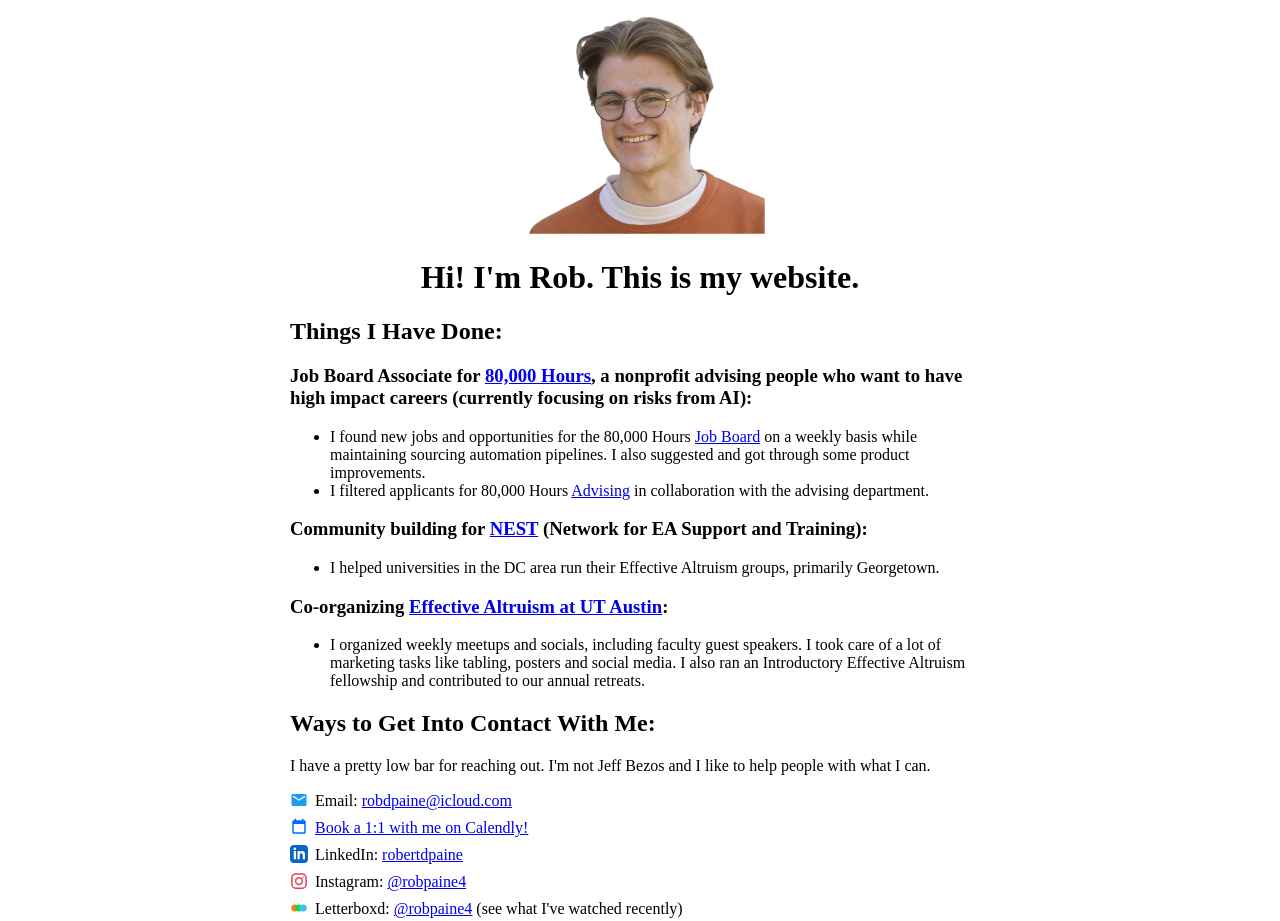
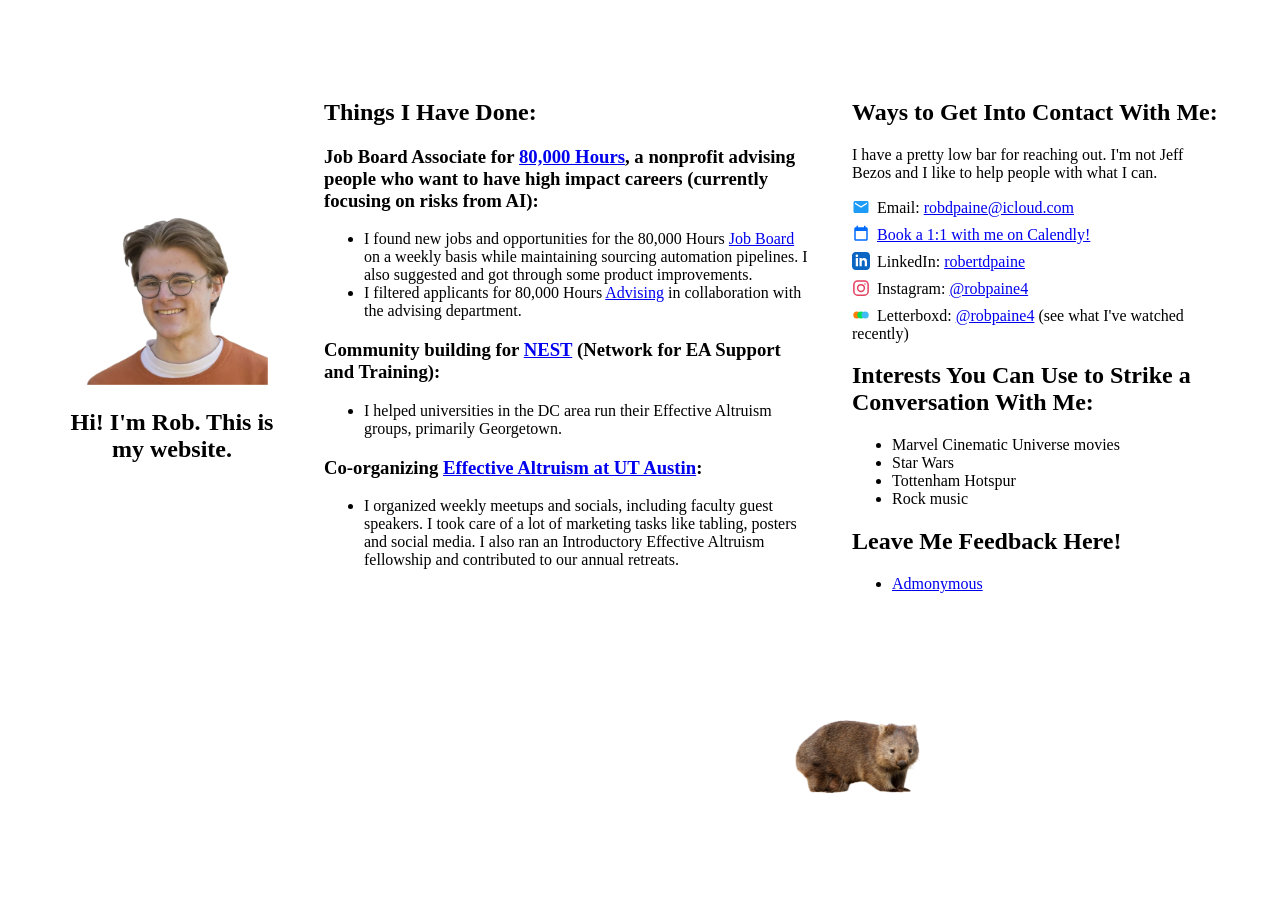
Before and after one commit to RobPaine1/RobPaine1.github.io, a plain HTML site: page index.html in a window 1280 px wide. Shown: the top 921 px of the page. After the commit the page ends 800 px from the top, so only its background shows below. Drawn offline with Linux system fonts and the light colour scheme; no server answers.

Commit message:
Lay the page out in three columns that fit one screen on desktop
- Photo and greeting, experience, and contact/interests/feedback now sit
  side by side on windows 1000px and wider
- Root font size follows the window so the layout keeps its proportions
  and never needs scrolling; phones keep the stacked column
- Shrink the wombat strip on desktop and size it with variables
- Hide the wombat hover card with display: none so it no longer adds a
  horizontal scrollbar when the wombat reaches the right edge

Co-Authored-By: Claude Fable 5.2 <noreply@anthropic.com>

```diff
--- a/index.html
+++ b/index.html
@@ -12,7 +12,7 @@
 <meta property="og:image" content="https://robpaine1.github.io/rob.jpg">
 <meta name="twitter:card" content="summary">
 <style>
-  /* The page content sits in a centered column, but text inside reads left-aligned */
+  /* Phones and narrow windows: one centered column that scrolls */
   body {
     max-width: 700px;
     margin: 0 auto;
@@ -23,8 +23,13 @@
   #top {
     text-align: center;
   }
-  /* Only the wombat gets styling — everything else stays default */
+  #top img {
+    max-width: 100%;
+    height: auto;
+  }
   #wombat-zone {
+    --wombat-w: 220px;
+    --hop: 35px;
     position: relative;
     height: 200px;
     margin-top: 60px;
@@ -41,6 +46,8 @@
   }
   #wombat-flip img {
     display: block;
+    width: var(--wombat-w);
+    height: auto;
     animation: hop 0.5s ease-in-out infinite;
   }
   /* Hovering the wombat (or its card) freezes everything mid-hop */
@@ -51,7 +58,7 @@
   }
   @keyframes roam {
     0%   { left: 0; }
-    50%  { left: calc(100% - 220px); }
+    50%  { left: calc(100% - var(--wombat-w)); }
     100% { left: 0; }
   }
   /* The wombat faces left, so flip it when it travels right */
@@ -61,25 +68,29 @@
   }
   @keyframes hop {
     0%, 100% { transform: translateY(0); }
-    50%      { transform: translateY(-35px); }
+    50%      { transform: translateY(calc(-1 * var(--hop))); }
   }
   /* Wikipedia preview card, hidden until the wombat is hovered.
      The transparent padding-bottom bridges the gap so the mouse can
-     travel from wombat to card without the card vanishing. */
+     travel from wombat to card without the card vanishing.
+     It must be display: none while hidden: the card is wider than the
+     wombat, so a merely invisible card adds a horizontal scrollbar
+     whenever the wombat nears the right edge. */
   #wombat-card {
+    display: none;
     position: absolute;
     bottom: 100%;
     left: 50%;
     transform: translateX(-50%);
     padding-bottom: 10px;
-    visibility: hidden;
-    opacity: 0;
-    transition: opacity 0.15s;
     z-index: 10;
   }
   #wombat-roam:hover #wombat-card {
-    visibility: visible;
-    opacity: 1;
+    display: block;
+    animation: card-in 0.15s;
+  }
+  @keyframes card-in {
+    from { opacity: 0; }
   }
   #wombat-card-inner {
     width: 300px;
@@ -109,24 +120,66 @@
     padding-left: 0;
   }
   #contact-list li {
-    margin: 8px 0;
+    margin: 0.5em 0;
   }
   .contact-icon {
-    width: 18px;
-    height: 18px;
-    vertical-align: -3px;
-    margin-right: 7px;
+    width: 1.125em;
+    height: 1.125em;
+    vertical-align: -0.19em;
+    margin-right: 0.44em;
+  }
+  /* Wide windows: three columns that fit one screen without scrolling.
+     Everything is sized in rem and the root font size follows the window,
+     so the layout keeps its proportions at any size. Below the 13px floor
+     the text stops shrinking and the page scrolls instead. The 1000px
+     breakpoint is the full 75rem layout at that floor, so the columns
+     are never squeezed narrower than designed. */
+  @media (min-width: 1000px) {
+    html {
+      font-size: clamp(13px, min(1.25vw, 2.3vh), 22px);
+    }
+    body {
+      box-sizing: border-box;
+      max-width: 75rem;
+      min-height: 100vh;
+      padding: 0 1.25rem;
+      display: flex;
+      flex-direction: column;
+    }
+    #layout {
+      display: grid;
+      grid-template-columns: 14rem minmax(0, 1fr) 23rem;
+      column-gap: 2.5rem;
+      align-items: start;
+      margin: auto 0;
+    }
+    #top {
+      align-self: center;
+    }
+    #top img {
+      width: 12rem;
+    }
+    #wombat-zone {
+      --wombat-w: 8.5rem;
+      --hop: 1.3rem;
+      flex: none;
+      height: 7rem;
+      margin-top: 0;
+    }
   }
 </style>
 </head>
 <body>
 
-<div id="top">
+<main id="layout">
+
+<section id="top">
 <img src="rob-cutout.webp" alt="Photo of Rob" width="250" height="234">
 
 <h1>Hi! I'm Rob. This is my website.</h1>
-</div>
+</section>
 
+<section id="done">
 <h2>Things I Have Done:</h2>
 
 <h3>Job Board Associate for <a href="https://80000hours.org">80,000 Hours</a>, a nonprofit advising people who want to have high impact careers (currently focusing on risks from AI):</h3>
@@ -145,6 +198,9 @@
   <li>I organized weekly meetups and socials, including faculty guest speakers. I took care of a lot of marketing tasks like tabling, posters and social media. I also ran an Introductory Effective Altruism fellowship and contributed to our annual retreats.</li>
 </ul>
 
+</section>
+
+<section id="side">
 <h2>Ways to Get Into Contact With Me:</h2>
 <p>I have a pretty low bar for reaching out. I'm not Jeff Bezos and I like to help people with what I can.</p>
 <ul id="contact-list">
@@ -167,6 +223,9 @@
 <ul>
   <li><a href="https://www.admonymous.co/rob-paine">Admonymous</a></li>
 </ul>
+</section>
+
+</main>
 
 <div id="wombat-zone">
   <div id="wombat-roam">
```
